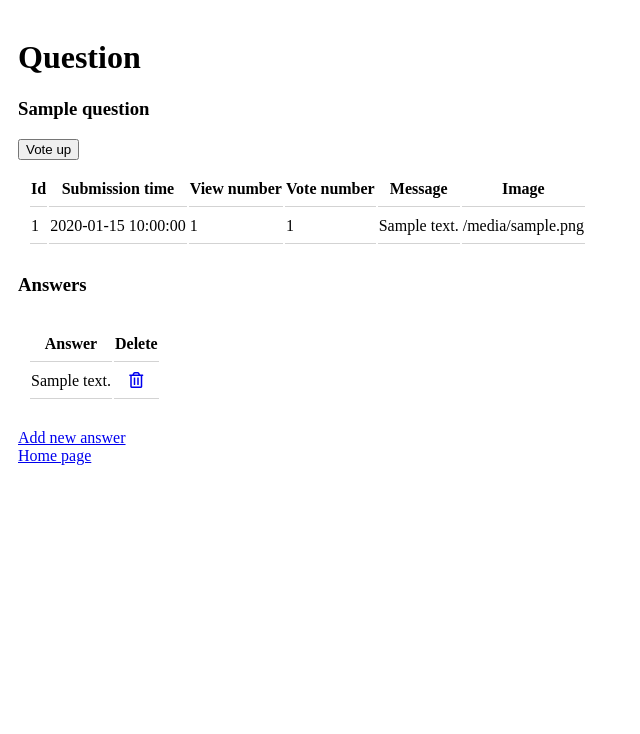
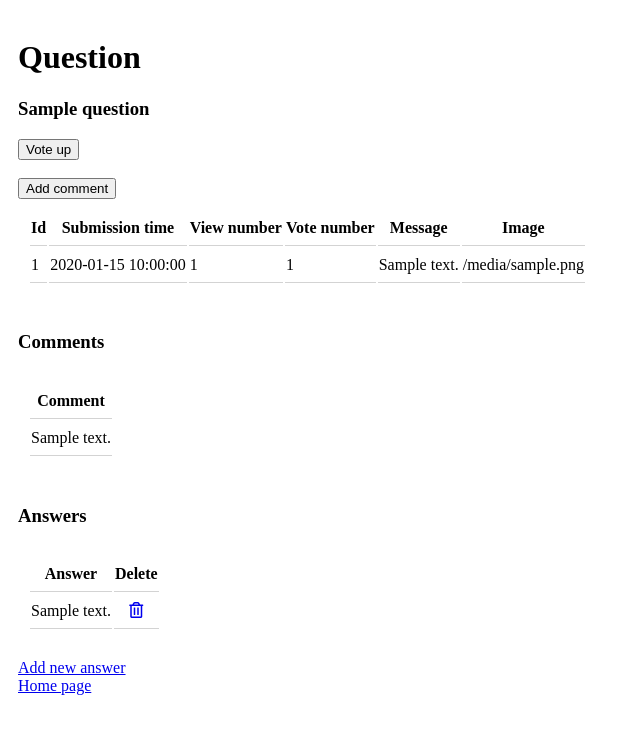
Before and after one commit to boroslizi/AskMate, a Flask app: template templates/display_question.html in a window 1280 px wide. Shown: the top 734 px of the page, without its empty margins (0-640 px from the left). Run offline with Flask 2, Linux system fonts and the light colour scheme; the template is opened without the code that fills it: most values are stand-ins (such as "Sample title", 1, 10 or a date in 2020); some libraries are stand-ins or nearby versions.

Commit message:
"Add comment to question" done

```diff
--- a/server.py
+++ b/server.py
@@ -19,7 +19,8 @@ def display_question(question_id):
     latest_opened_question_id = question_id
     question = data_manager.get_question_by_id(question_id)
     answers = data_manager.get_answers_by_question_id(question_id)
-    return render_template('display_question.html', question=question, answers=answers)
+    comments = data_manager.get_comments_by_question_id(question_id)
+    return render_template('display_question.html', question=question, answers=answers, comments=comments)
 
 
 @app.route('/questions/<question_id>/vote-up', methods=['POST'])
@@ -60,6 +61,22 @@ def edit_question(question_id):
     return redirect(url_for('display_question', question_id=question_id))
 
 
+@app.route('/question/<question_id>/new-comment', methods=['GET', 'POST'])
+def add_comment_to_question(question_id):
+    if request.method == "GET":
+        question = data_manager.get_question_by_id(question_id)
+        return render_template('new_comment_q.html', question=question)
+
+    new_comment_to_question = {
+        'message': request.form.get('comment'),
+        'type': 'question',
+        'question_id': question_id
+        }
+    data_manager.write_to_comments(new_comment_to_question)
+    global latest_opened_question_id
+    return redirect(url_for('display_question', question_id=latest_opened_question_id))
+
+
 @app.route('/question/<question_id>/delete')
 def delete_question(question_id):
     data_manager.delete_question_by_id(question_id)
--- a/templates/display_question.html
+++ b/templates/display_question.html
@@ -11,6 +11,10 @@
 <h3>{{ question['title'] }}</h3>
 <form action="{{ url_for("vote_up", question_id=question['id']) }}" method="post">
     <button type="submit">Vote up</button>
+</form>
+<br>
+<form action="{{ url_for("add_comment_to_question", question_id=question['id']) }}">
+    <button type="submit">Add comment</button>
 </form>
     <table>
         <tr>
@@ -30,6 +34,21 @@
             <td>{{ question['image'] }}</td>
         </tr>
     </table>
+<br>
+{% if (comments is defined) and comments %}
+<h3>Comments</h3>
+    <table>
+        <tr>
+            <th>Comment</th>
+        </tr>
+        {% for comment in comments %}
+        <tr>
+            <td>{{ comment['message'] }}</td>
+        </tr>
+        {% endfor %}
+    </table>
+{% endif %}
+<br>
 {% if (answers is defined) and answers %}
 <h3>Answers</h3>
     <table>
```
Also changed, not shown: data_manager.py (+33 -4 lines), templates/new_comment_q.html (added, +10 -0 lines).
